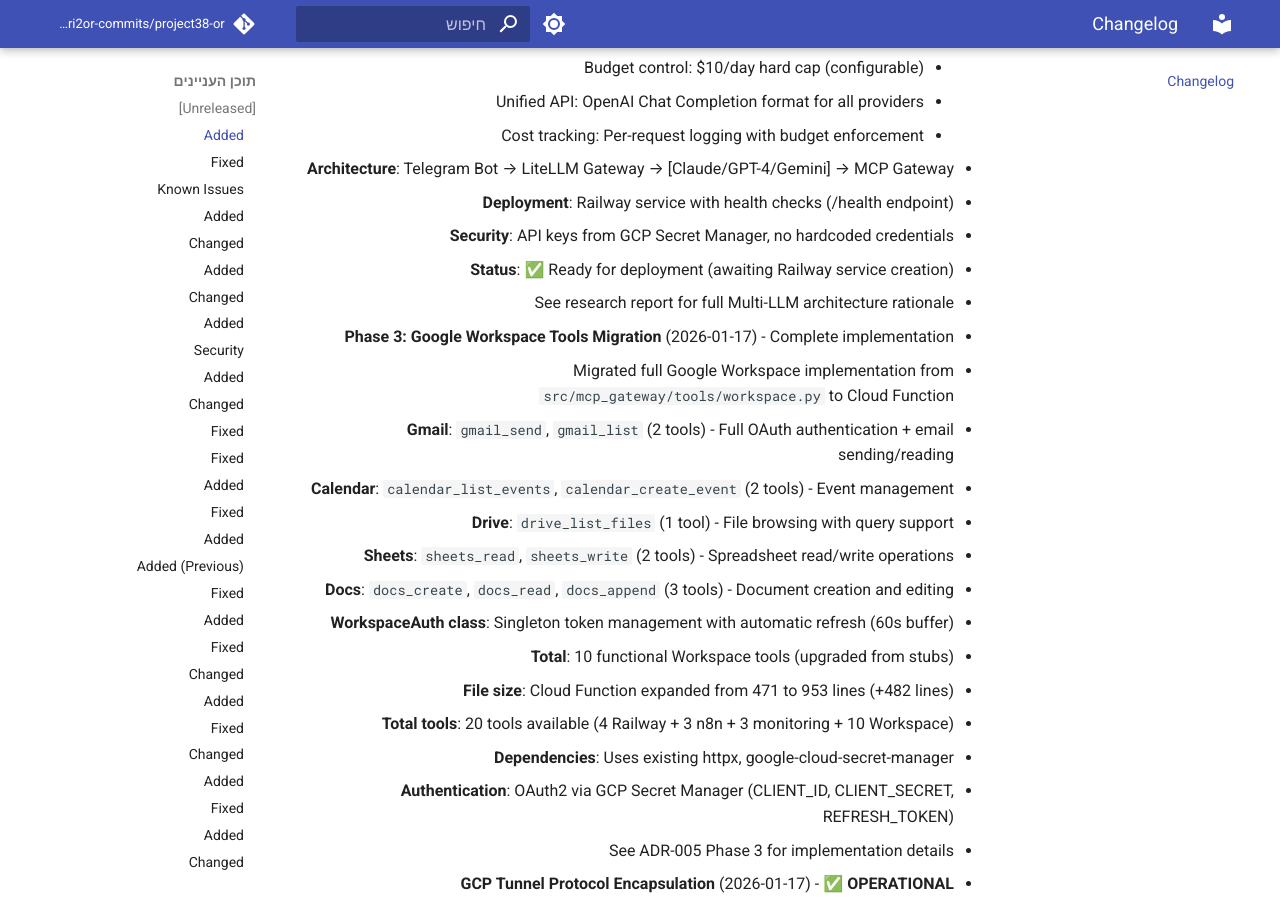
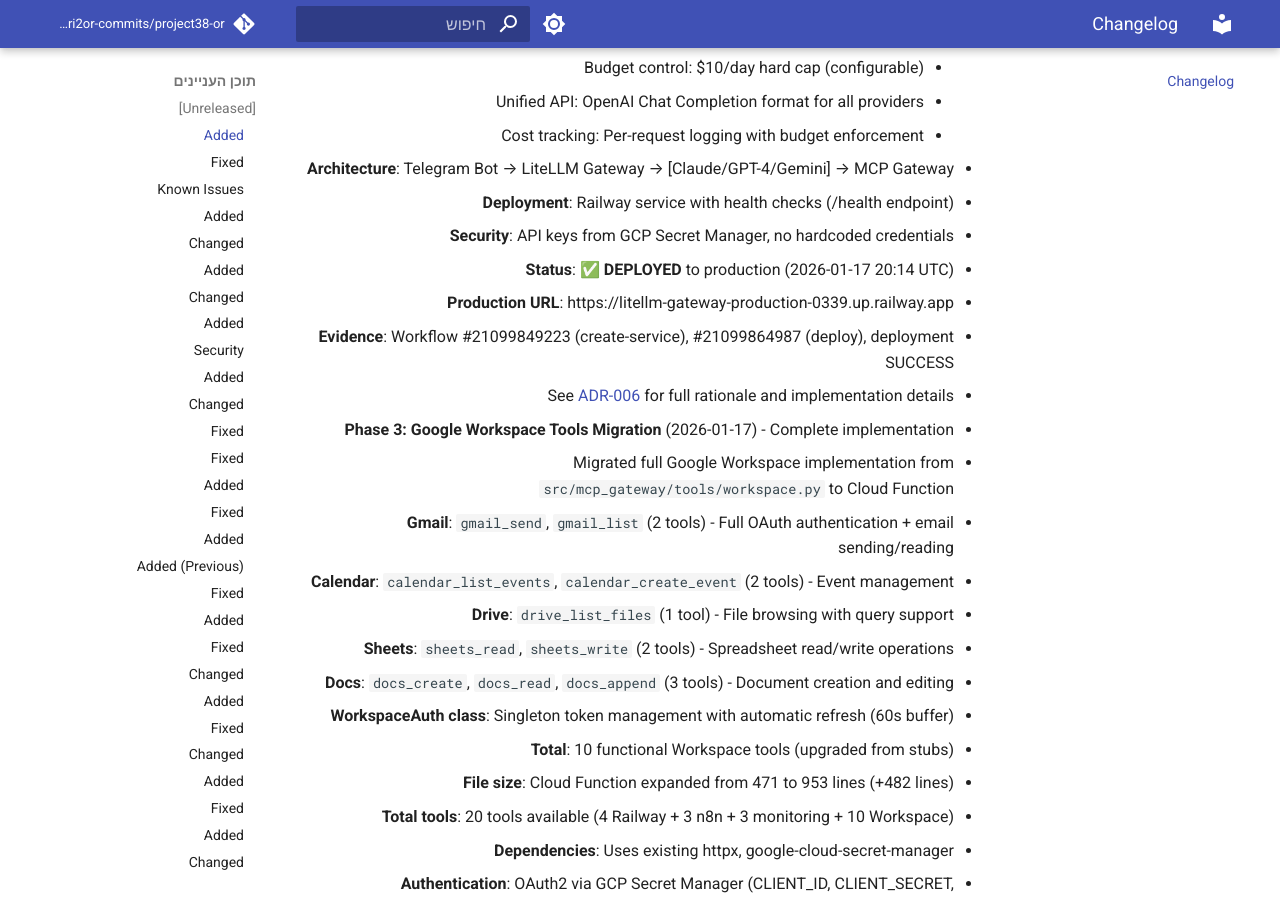
Before and after one commit to edri2or-commits/project38-or, an MkDocs documentation site: the page built from docs/changelog.md, in a window 1280 px wide and 900 px high, scrolled down 738 px. Built offline with MkDocs 1.6.1 and Material for MkDocs 9.7.7, drawn with Linux system fonts in a browser that asks for light colours; comment, search, counter and statistics services are not loaded.

Commit message:
docs: Update docs/changelog.md - LiteLLM Gateway deployment complete

```diff
--- a/docs/changelog.md
+++ b/docs/changelog.md
@@ -24,8 +24,10 @@
   - **Architecture**: Telegram Bot → LiteLLM Gateway → [Claude/GPT-4/Gemini] → MCP Gateway
   - **Deployment**: Railway service with health checks (/health endpoint)
   - **Security**: API keys from GCP Secret Manager, no hardcoded credentials
-  - **Status**: ✅ Ready for deployment (awaiting Railway service creation)
-  - See research report for full Multi-LLM architecture rationale
+  - **Status**: ✅ **DEPLOYED** to production (2026-01-17 20:14 UTC)
+  - **Production URL**: https://litellm-gateway-production-0339.up.railway.app
+  - **Evidence**: Workflow #21099849223 (create-service), #21099864987 (deploy), deployment SUCCESS
+  - See [ADR-006](decisions/ADR-006-multi-llm-routing-strategy.md) for full rationale and implementation details
 
 - **Phase 3: Google Workspace Tools Migration** (2026-01-17) - Complete implementation
   - Migrated full Google Workspace implementation from `src/mcp_gateway/tools/workspace.py` to Cloud Function
```
